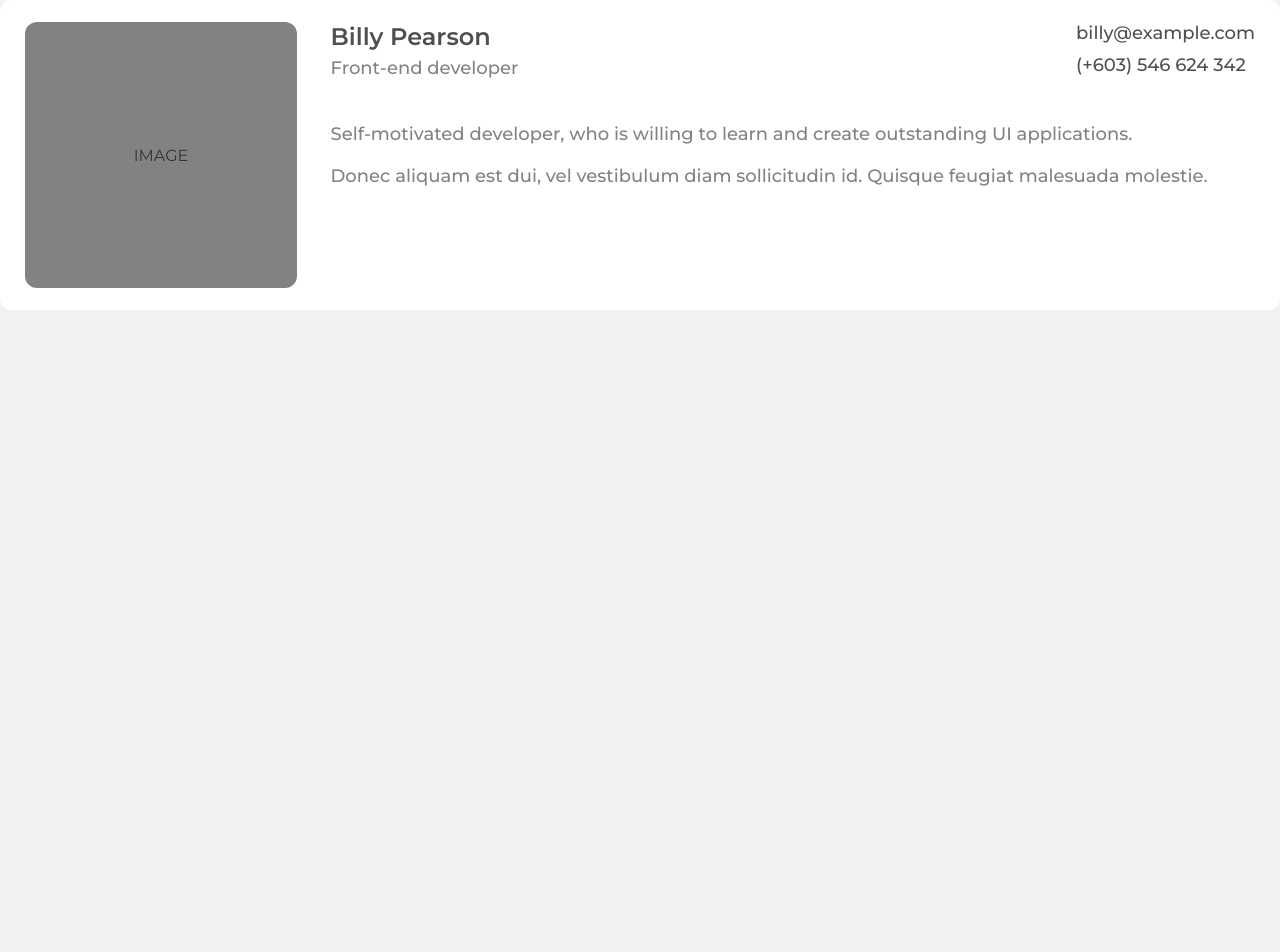
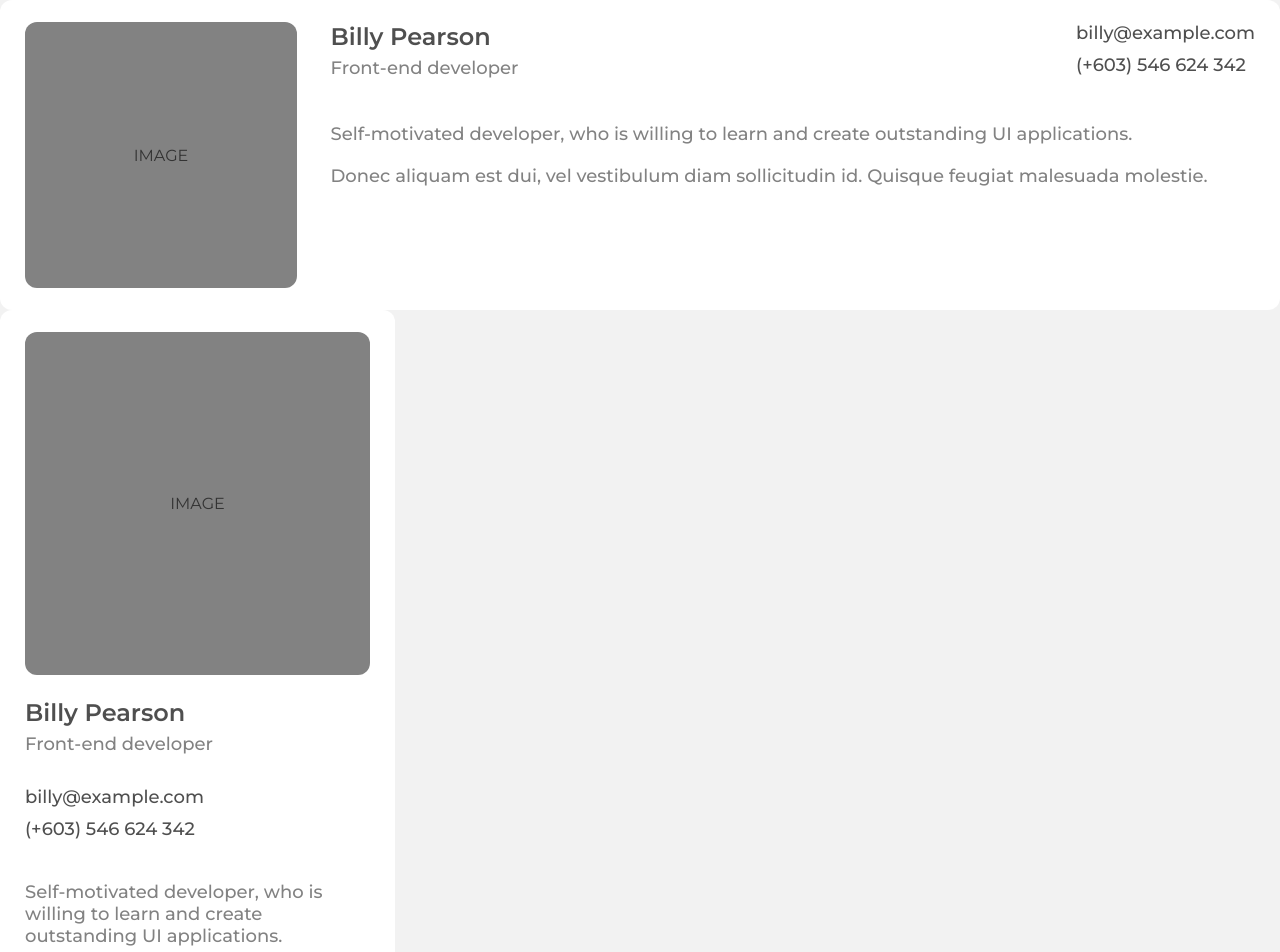
Before and after one commit to luisangelsalcedo/devc_portafolio, a React (Vite) app: page / in a window 1280 px wide. Shown: the top 952 px of the page. Before the commit the page ends 800 px from the top, so only its background shows below. Built offline with nearby package versions, Linux system fonts and the light colour scheme.

Commit message:
PersonalDetails/Add vertical version

```diff
--- a/src/App/App.jsx
+++ b/src/App/App.jsx
@@ -1,4 +1,5 @@
 import { PersonalDetails } from '../components';
+import { DIRECTION_COLUMN } from '../helpers/constants';
 
 const person = {
   name: 'Billy Pearson',
@@ -22,6 +23,7 @@ export function App() {
   return (
     <>
       <PersonalDetails data={person} />
+      <PersonalDetails data={person} direction={DIRECTION_COLUMN} />
     </>
   );
 }
--- a/src/components/personal-details/PersonalDetails.jsx
+++ b/src/components/personal-details/PersonalDetails.jsx
@@ -1,10 +1,11 @@
 import PropTypes from 'prop-types';
 import './PersonalDetails.scss';
+import { DIRECTION_COLUMN, DIRECTION_ROW } from '../../helpers/constants';
 
-export function PersonalDetails({ data }) {
+export function PersonalDetails({ data, direction }) {
   return (
     <section className='personal-details'>
-      <div className='panel'>
+      <div className={direction ? `panel panel--${direction}` : 'panel'}>
         <div className='panel__image'>IMAGE</div>
         <div className='panel__content'>
           <div className='panel__content-header'>
@@ -33,4 +34,9 @@ PersonalDetails.propTypes = {
     image: PropTypes.string,
     description: PropTypes.arrayOf(PropTypes.object),
   }),
+  direction: PropTypes.oneOf([DIRECTION_ROW, DIRECTION_COLUMN]),
 };
+
+PersonalDetails.defaultProps = {
+  direction: DIRECTION_ROW,
+};
--- a/src/components/personal-details/PersonalDetails.scss
+++ b/src/components/personal-details/PersonalDetails.scss
@@ -51,4 +51,26 @@
 
     }
 
+    // vertical version
+
+    &--column{
+        width: 395px;
+        flex-direction: column;
+
+        .panel__image{
+            width: 100%;
+            height: 343px;
+            margin-bottom: pxToRem(23);
+        }
+
+        .panel__content{
+            &-header{
+                flex-direction: column;
+                margin-bottom: 0;
+                & > div{
+                    margin-bottom: pxToRem(31);
+                }
+            }
+        }
+    }
 }
--- /dev/null
+++ b/src/helpers/constants/index.js
@@ -0,0 +1,4 @@
+const DIRECTION_ROW = 'row';
+const DIRECTION_COLUMN = 'column';
+
+export { DIRECTION_ROW, DIRECTION_COLUMN };
```
